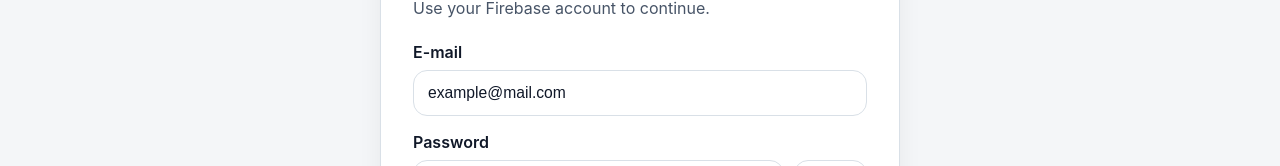
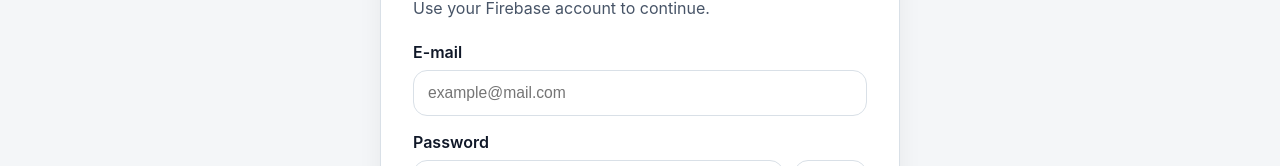
Before and after one commit to savashakan22/smart-flow, a React (Vite) app in the folder hydroponic-frontend/: page /login in a window 1280 px wide. Shown: the part 337-503 px from the top of the page. Built offline with nearby package versions, Linux system fonts and the light colour scheme; no server answers.

Commit message:
Removed preset email value from login page

```diff
--- a/hydroponic-frontend/src/pages/LoginPage.tsx
+++ b/hydroponic-frontend/src/pages/LoginPage.tsx
@@ -19,7 +19,7 @@
   onToggleTheme,
 }: Props) {
   const navigate = useNavigate();
-  const [email, setEmail] = useState("example@mail.com");
+  const [email, setEmail] = useState("");
   const [password, setPassword] = useState("");
   const [showPassword, setShowPassword] = useState(false);
   const [error, setError] = useState("");
```
